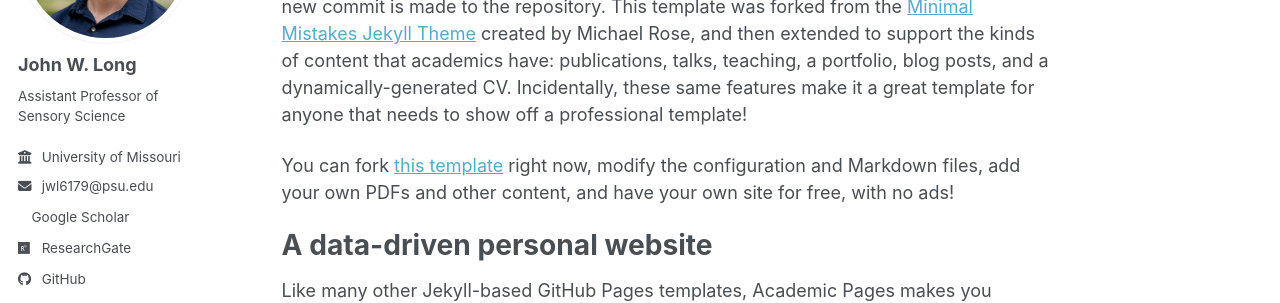
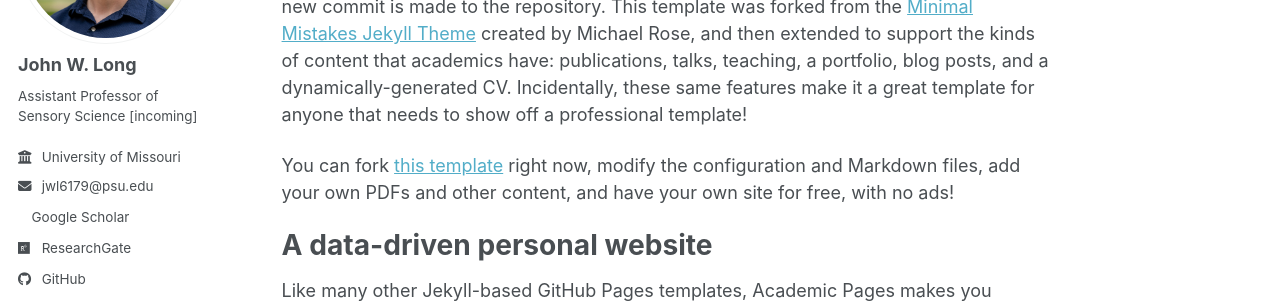
Before and after one commit to JohnLongPhD/JohnLongPhD.github.io, a Jekyll site: the page built from _pages/about.md, in a window 1280 px wide. Shown: the part 231-534 px from the top of the page. Built offline with Jekyll 4.4.1, drawn with Linux system fonts in a browser that asks for light colours; a style sheet for code colours, icons or effects is not loaded.

Commit message:
Update _config.yml

```diff
--- a/_config.yml
+++ b/_config.yml
@@ -27,7 +27,7 @@ author:
   avatar           : "profile.jpg"
   name             : "John W. Long"
   pronouns         : # example: "she/her"
-  bio              : "Assistant Professor of Sensory Science"
+  bio              : "Assistant Professor of Sensory Science [incoming]"
   location         : # URL
   employer         : "University of Missouri"
   uri              : # URL
```
